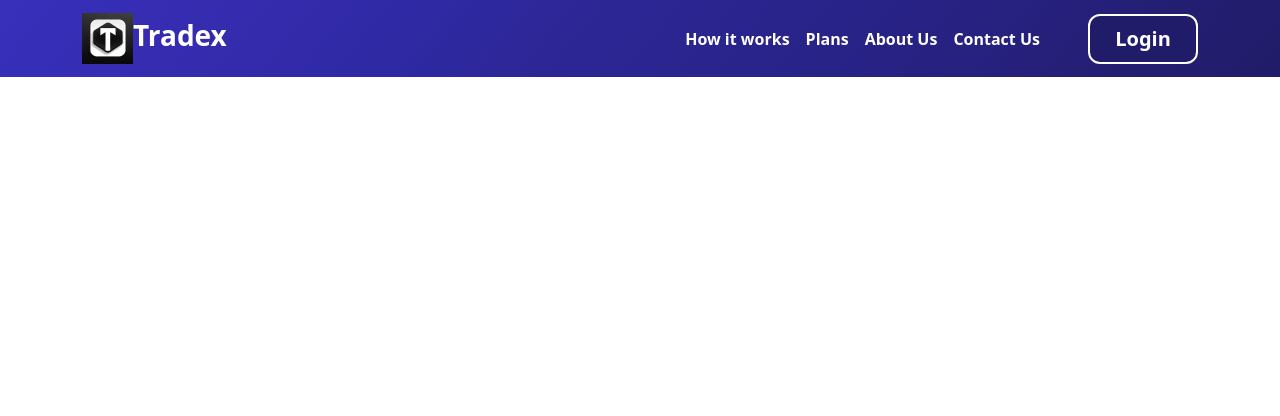
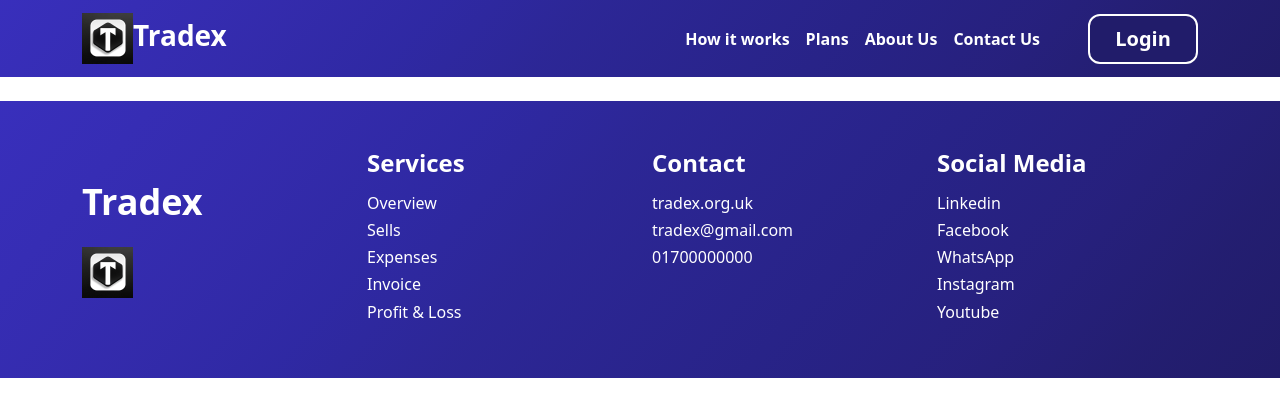
Before and after one commit to raselhossen125/Tradex_Website, a plain HTML site: page index.html in a window 1280 px wide. Drawn offline with Linux system fonts and the light colour scheme.

Commit message:
Footer design

```diff
--- a/css/style.css
+++ b/css/style.css
@@ -50,3 +50,21 @@ a.my-nav-bar-item-brand {
     border-radius: 12px;
     margin-left: 40px;
 }
+
+.my-footer-header{
+    color: white;
+    font-size: 24px;
+    font-weight: 700;
+}
+
+.my-footer-main-title{
+    color: white;
+    font-size: 36px;
+    font-weight: bold;
+}
+
+.my-footer-item{
+    color: white;
+    font-size: 16px;
+    font-weight: 400;
+}
--- a/index.html
+++ b/index.html
@@ -1,5 +1,6 @@
 <!DOCTYPE html>
 <html lang="en">
+
 <head>
     <meta charset="UTF-8">
     <meta name="viewport" content="width=device-width, initial-scale=1.0">
@@ -7,7 +8,9 @@
     <link href="css/bootstrap.css" rel="stylesheet" />
     <link href="css/style.css" rel="stylesheet" />
 </head>
+
 <body>
+    <!-- NnvBar part -->
     <nav class="navbar navbar-expand-lg bg-body-tertiary my-nav-bar-gradient">
         <div class="container">
             <button class="navbar-toggler" type="button" data-bs-toggle="collapse" data-bs-target="#navbarTogglerDemo03"
@@ -34,10 +37,47 @@
             </div>
         </div>
     </nav>
+    <br>
+
+
+    <!-- Footer part -->
+    <div class="container-fluid my-nav-bar-gradient">
+        <div class="container">
+            <div class="row py-5">
+                <div class="col-12 col-sm-12 col-md-6 col-lg-3 d-flex justify-content-center align-items-start flex-column">
+                    <h4 class="my-footer-main-title pb-3">Tradex</h4>
+                    <img src="./image/logo.png" alt="logo">
+                </div>
+                <div class="col-12 col-sm-12 col-md-6 col-lg-3">
+                    <h4 class="my-footer-header pb-2">Services</h4>
+                    <h6 class="my-footer-item">Overview</h6>
+                    <h6 class="my-footer-item">Sells</h6>
+                    <h6 class="my-footer-item">Expenses</h6>
+                    <h6 class="my-footer-item">Invoice</h6>
+                    <h6 class="my-footer-item">Profit & Loss</h6>
+                </div>
+                <div class="col-12 col-sm-12 col-md-6 col-lg-3">
+                    <h4 class="my-footer-header pb-2">Contact</h4>
+                    <h6 class="my-footer-item">tradex.org.uk</h6>
+                    <h6 class="my-footer-item">tradex@gmail.com</h6>
+                    <h6 class="my-footer-item">01700000000</h6>
+                </div>
+                <div class="col-12 col-sm-12 col-md-6 col-lg-3">
+                    <h4 class="my-footer-header pb-2">Social Media</h4>
+                    <h6 class="my-footer-item">Linkedin</h6>
+                    <h6 class="my-footer-item">Facebook</h6>
+                    <h6 class="my-footer-item">WhatsApp</h6>
+                    <h6 class="my-footer-item">Instagram</h6>
+                    <h6 class="my-footer-item">Youtube</h6>
+                </div>
+            </div>
+        </div>
+    </div>
 
 
 
 
-<script src="js/bootstrap.bundle.js"></script>
+    <script src="js/bootstrap.bundle.js"></script>
 </body>
+
 </html>
```
